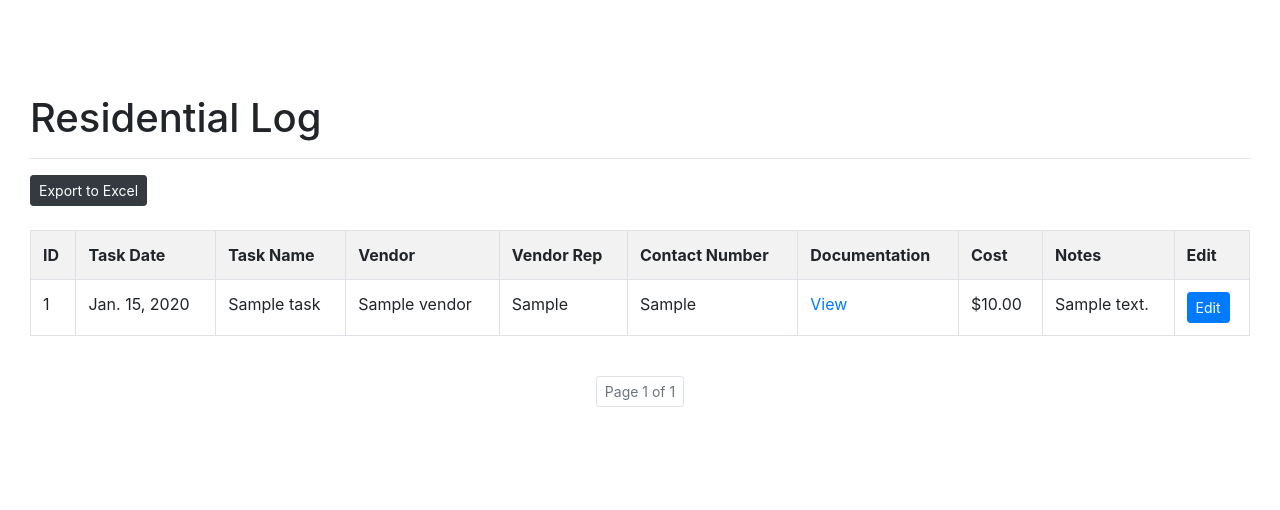
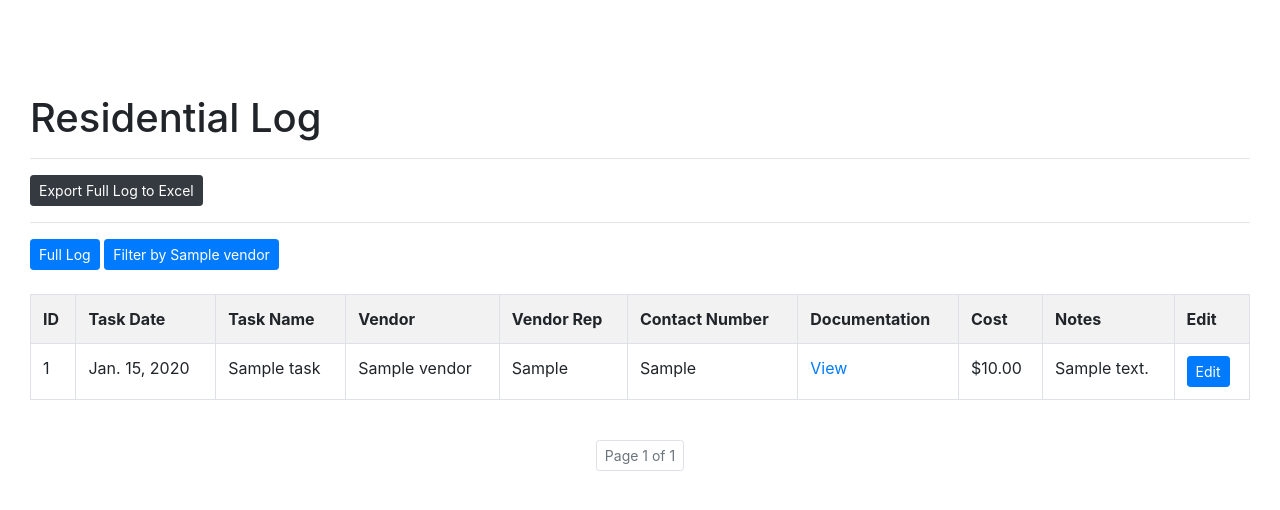
Before and after one commit to MKing301/django-mult-app, a Django app: page /residential/filter/1 in a window 1280 px wide. Shown: the part 56-566 px from the top of the page. Run offline with Django 3.2, Linux system fonts and the light colour scheme; tables that the repository leaves empty hold one stand-in row (values such as "Sample post"); some libraries are stand-ins or nearby versions.

Commit message:
Add filter btns, update export btn and hrefs

```diff
--- a/project/templates/residential/task_log.html
+++ b/project/templates/residential/task_log.html
@@ -10,8 +10,21 @@
       <div class="row">
           <div class="col-sm-3">
               <a href="{% url 'residential:export_to_excel' %}" class="btn btn-dark btn-sm">
-                  Export to Excel
+                  Export Full Log to Excel
               </a>
+          </div>
+      </div>
+      <hr>
+      <div class="row">
+          <div class="col-sm-12">
+              <a href="{% url 'residential:task_log' %}" class="btn btn-primary btn-sm">
+                  Full Log
+              </a>
+              {% for vendor in vendors %}
+              <a href="{% url 'residential:filter'  vendor.id %}" class="btn btn-primary btn-sm">
+                  Filter by {{vendor.name}}
+              </a>
+              {% endfor %}
           </div>
       </div>
       <br />
@@ -52,7 +65,7 @@
         				<td class="fit" id="task_cost">${{task.cost|floatformat:2}}</td>
         				<td class="fit">{{task.notes}}</td>
                         <td class="fit">
-                            <a href="edit_task/{{task.id}}" class="btn btn-primary btn-sm">
+                            <a href="{% url 'residential:edit_task' task.id%}" class="btn btn-primary btn-sm">
                                 Edit
                             </a>
                         </td>
@@ -101,5 +114,5 @@
 
           </ul>
         </nav>
-    <div>
+    </div>
 {% endblock %}
```
